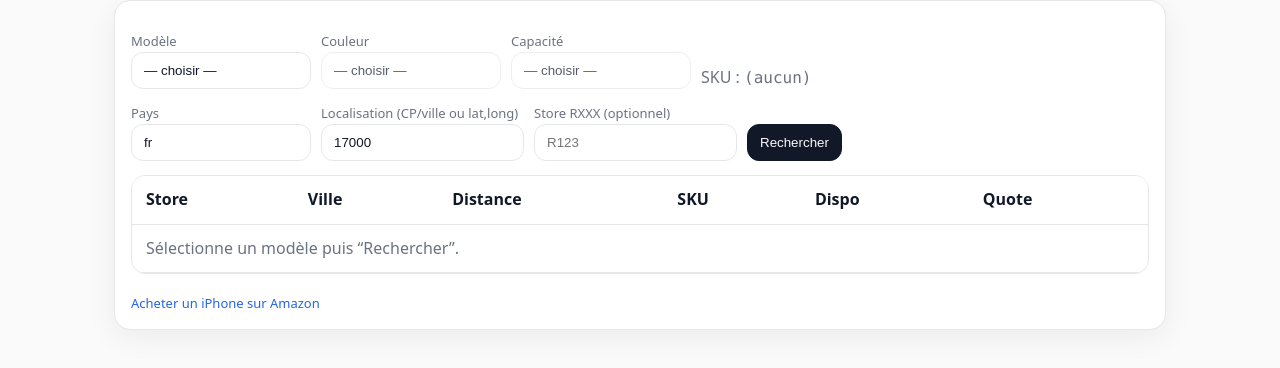
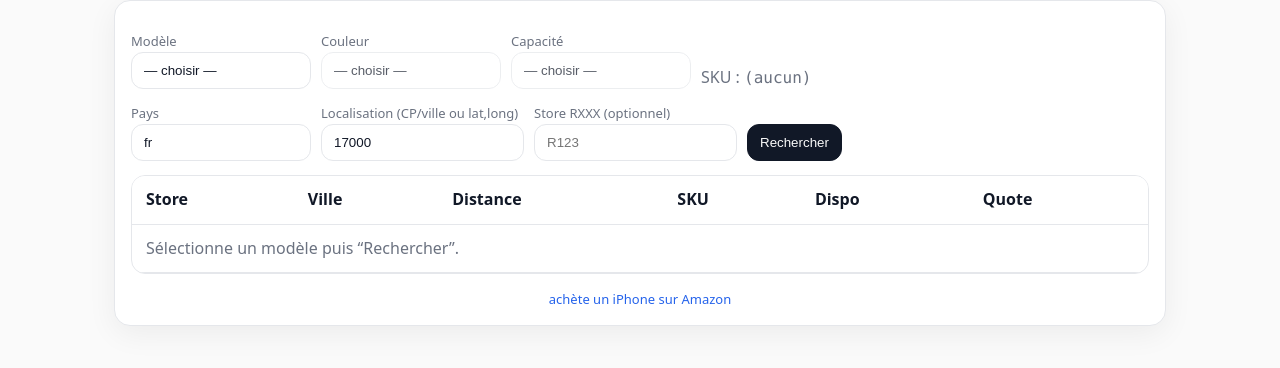
Before and after one commit to romainb-17/dispo-iphone-app, a website: page public/index.html in a window 1280 px wide. Shown: the part 78-446 px from the top of the page. Drawn offline with Linux system fonts and the light colour scheme.

Commit message:
chore(footer): centre le lien Amazon

```diff
--- a/public/index.html
+++ b/public/index.html
@@ -74,7 +74,7 @@
         </table>
       </div>
 
-      <footer style="margin-top:20px"><a href="https://amzn.to/47Kt0VX" target="_blank" rel="nofollow sponsored noopener">Acheter un iPhone sur Amazon</a></footer>
+      <footer style="margin-top:16px;text-align:center"><a href="https://amzn.to/47Kt0VX" target="_blank" rel="nofollow sponsored noopener">achète un iPhone sur Amazon</a></footer>
     </div>
   </div>
 
```
